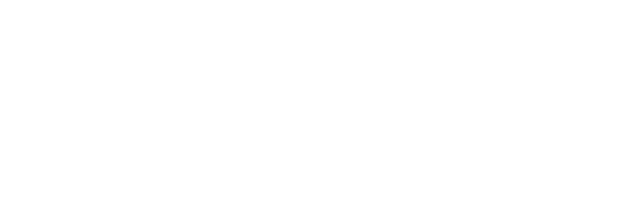
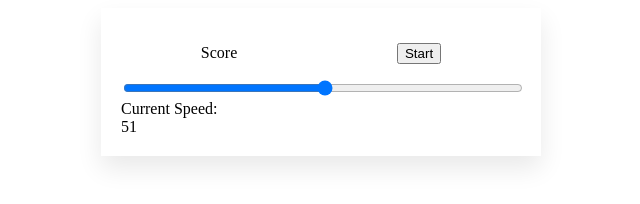
Before and after one commit to nathanjensby/dotgame, a website: page views/index.html in a window 1280 px wide. Shown: the whole page, without its empty margins (319-959 px from the left). Drawn offline with nearby package versions, Linux system fonts and the light colour scheme; files that its build step writes are made by us from their sources.

Commit message:
stub out control box

```diff
--- a/public/index.js
+++ b/public/index.js
@@ -0,0 +1,22 @@
+const slider = document.getElementById('speedControl');
+const speedDisplay = document.getElementById('currentSpeed');
+speedDisplay.innerHTML = slider.value;
+const startButton = document.getElementById('startButton');
+
+// Global variables
+let currentSpeed = slider.value;
+let score;
+let isPlaying = false;
+
+
+// Update currentSpeed when slider is adjusted
+slider.oninput = function() {
+  currentSpeed = this.value;
+  speedDisplay.innerHTML = currentSpeed;
+}
+
+// Capture button press
+startButton.onclick = function() {
+  isPlaying = !isPlaying;
+  this.innerHTML = isPlaying ? 'Pause' : 'Start';
+}
--- a/public/style.scss
+++ b/public/style.scss
@@ -0,0 +1,32 @@
+$box-shadow: 0 12px 24px 0 rgba(0, 0, 0, 0.09);
+
+body {
+  position: relative;
+}
+header {
+  box-shadow: $box-shadow;
+  left: 0;
+  right: 0;
+  margin: 0 auto;
+  padding: 20px;
+  position: absolute;
+  width: 400px;
+}
+
+.topBox {
+  align-items: center;
+  display: flex;
+  justify-content: space-around;
+}
+
+.sliderContainer {
+  width: 100%;
+}
+
+.slider {
+  // -webkit-appearance: none;  /* Override default CSS styles */
+  // appearance: none;
+  width: 100%; /* Full-width */
+  -webkit-transition: .2s; /* 0.2 seconds transition on hover */
+  transition: opacity .2s;
+}
--- a/views/index.html
+++ b/views/index.html
@@ -1,10 +1,34 @@
 <!DOCTYPE html>
 <html>
+
 <head>
-    <title>Dot Game</title>
-    <link rel="stylesheet" type="text/css" href="style.css">
+  <title>Dot Game</title>
+  <link rel="stylesheet" type="text/css" href="style.css">
 </head>
+
 <body>
+  <header>
+    <div class="topBox">
+      <div class="scoreContainer">
+        <p>Score</p>
+      </div>
+      <div class="startContainer">
+        <button id="startButton">Start</button>
+      </div>
+    </div>
+    <div class="bottomBox">
+      <div class="sliderContainer">
+        <input type="range" min="1" max="100" class="slider" id="speedControl">
+      </div>
+      <div>Current Speed: <div id="currentSpeed"></div>
+      </div>
+    </div>
+  </header>
+  <main>
+
+  </main>
+
   <script src="/index.js"></script>
 </body>
+
 </html>
```
Also changed, not shown: 1 other file.
